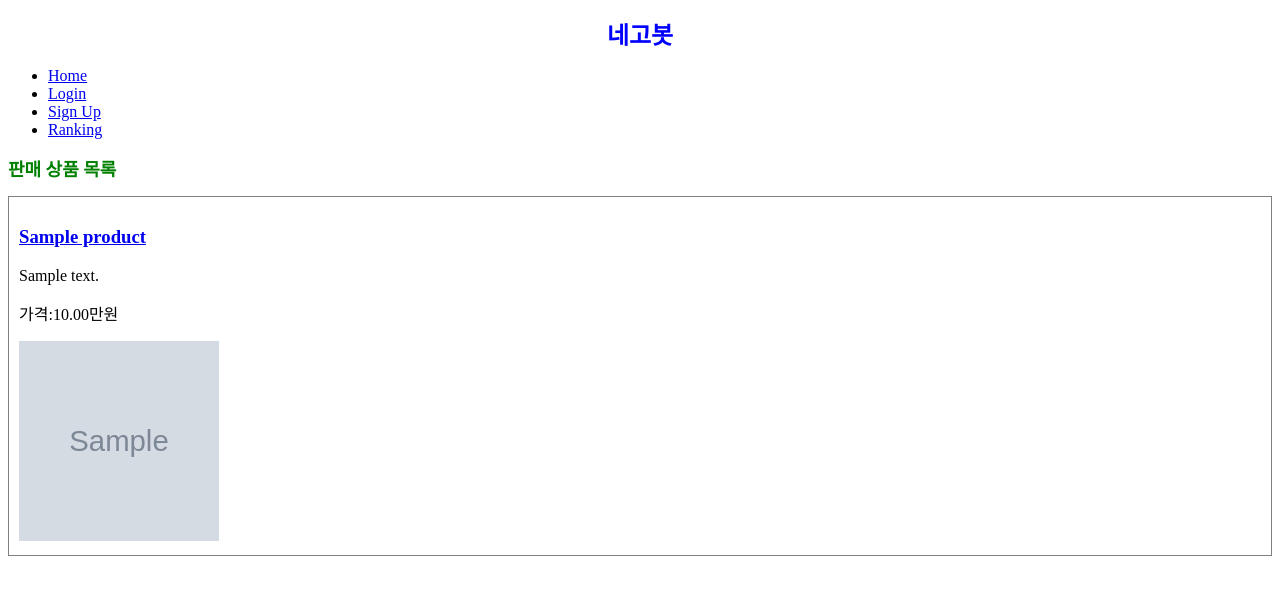
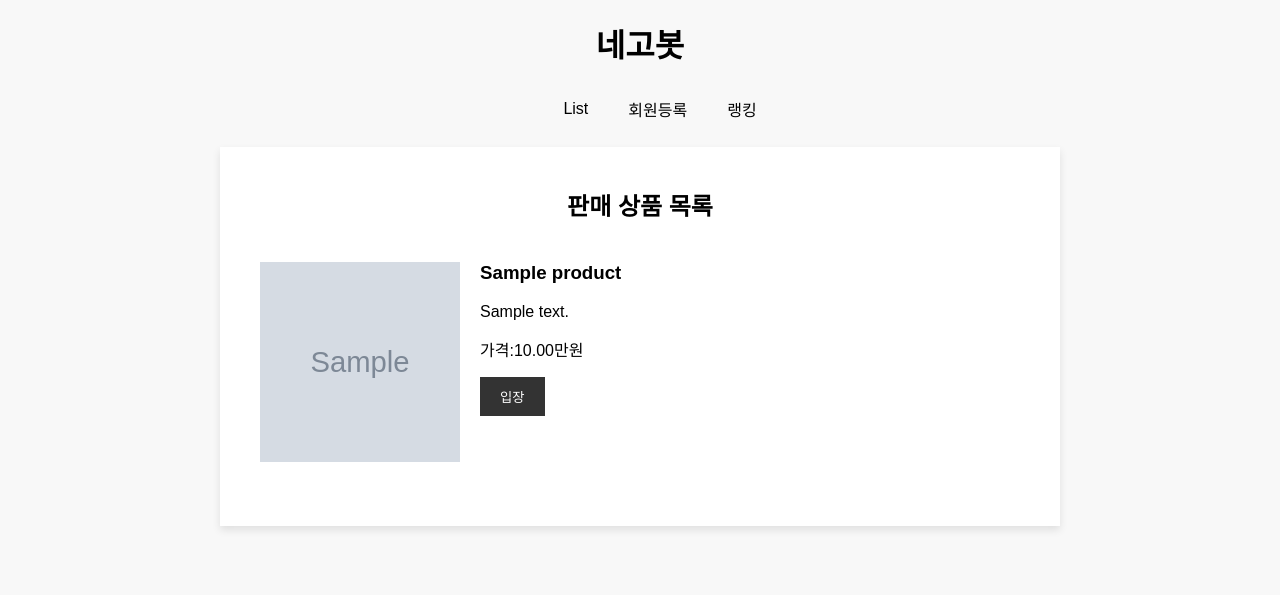
Before and after one commit to boostcampaitech5/level3_nlp_finalproject-nlp-03, a FastAPI app: page / in a window 1280 px wide. Shown: the top 595 px of the page. Run offline with FastAPI, Linux system fonts and the light colour scheme; tables that the repository leaves empty hold one stand-in row (values such as "Sample post"); grey boxes marked "Sample" are stand-in pictures; parts of the project's set-up code (start-up, migrations or seed data) failed here and were passed over.

Commit message:
update: css update

```diff
--- a/app/static/css/style.css
+++ b/app/static/css/style.css
@@ -1,42 +1,237 @@
-.Title {
-    color: blue;
-    font-size: 24px;
-    text-align: center;
-  }
-.List {
-    color: green;
-    font-size: 18px;
+body {
+  font-family: Arial, sans-serif;
+  margin: 0;
+  padding: 0;
+  background-color: #f8f8f8;
 }
 
-.product {
-    border: 1px solid gray;
+h1.Title {
+  text-align: center;
+  margin-top: 20px;
+  text-decoration: none;
+}
+
+h1.Title a {
+  text-decoration: none;
+  color: black;
+}
+
+h2.List {
+  text-align: center;
+  text-decoration: none;
+}
+
+.nav {
+  display: flex;
+  flex-direction: row;
+  align-items: center;
+  justify-content: center;
+}
+.nav ul {
+  list-style-type: none;
+  padding: 0;
+  margin: 0;
+  background-color: #333;
+  display: flex;
+  justify-content: center;
+}
+
+.nav li {
+  display: inline-block;
+  padding: 10px 20px;
+}
+
+.nav li a {
+  color: black;
+  text-decoration: none;
+}
+
+.nav li a:hover {
+  background-color: #555;
+}
+
+/* 네고봇 본문 스타일 */
+.main-content {
+  max-width: 800px;
+  margin: 0 auto;
+  padding: 20px;
+  background-color: white;
+  box-shadow: 0 4px 8px rgba(0, 0, 0, 0.1);
+}
+
+
+
+.product-list {
+  max-width: 800px;
+  margin: 0 auto;
+  padding: 20px;
+}
+
+.product-list .product {
+  display: flex;
+  margin-bottom: 20px;
+}
+
+.product-list .product-image img {
+  width: 200px;
+  height: 200px;
+  object-fit: cover;
+}
+
+.product-list .product-details {
+  flex: 1;
+  padding: 0 20px;
+}
+
+.product-list h3 {
+  margin-top: 0;
+}
+
+.product-list .product-button {
+  padding: 10px 20px;
+  background-color: #333;
+  color: white;
+  border: none;
+  cursor: pointer;
+}
+
+.product-list .product-button:hover {
+  background-color: #555;
+}
+
+/* 기타 스타일 및 커스터마이즈할 부분은 여기에 추가 가능 */
+
+/* style.css */
+.chatting .product-info {
+  max-width: 800px;
+  margin: 20px auto;
+  padding: 20px;
+  background-color: white;
+  box-shadow: 0 4px 8px rgba(0, 0, 0, 0.1);
+}
+
+.chatting  .chats {
+  max-width: 800px;
+  margin: 10px auto;
   padding: 10px;
+  background-color: white;
+  box-shadow: 0 2px 4px rgba(0, 0, 0, 0.1);
+}
+
+.chatting  form {
+  max-width: 800px;
+  margin: 20px auto;
+  padding: 20px;
+  background-color: white;
+  box-shadow: 0 4px 8px rgba(0, 0, 0, 0.1);
+}
+
+.chatting  form div {
+  display: flex;
+  align-items: center;
   margin-bottom: 10px;
 }
 
-.product h3 {
-    color: red;
+.chatting  form div span {
+  flex: 0 0 100px;
 }
 
-.product p {
-    color: black;
+.chatting  form div input[type="text"] {
+  flex: 1;
+  height: 30px;
+  margin-right: 10px;
 }
 
-.chats {
-    border: 1px solid gray;
-    padding: 10px;
-    margin-bottom: 10px;
+.chatting  form div input[type="submit"] {
+  height: 30px;
+  padding: 0 15px;
+  background-color: #333;
+  color: white;
+  border: none;
+  cursor: pointer;
 }
 
-.chats h3 {
-    color: red;
+.chatting  form div input[type="submit"]:hover {
+  background-color: #555;
 }
 
-.chats p {
-    color: navy;
-  }
+/* 기타 스타일 및 커스터마이즈할 부분은 여기에 추가 가능 */
+
+
+
+
+
+
 
 .error p {
   color: red;
   font-size:small;
 }
+
+#feedback {
+  width: 600px;
+  height: 300px;
+  text-align: left;
+  vertical-align: top;
+}
+.feedback {
+  display: flex;
+  justify-content: center;
+  align-items: center;
+  height: 100vh;
+  margin: 0;
+}
+
+.center-container {
+  text-align: center;
+}
+
+
+
+.signup form {
+  max-width: 400px;
+  margin: 0 auto;
+  padding: 20px;
+  background-color: white;
+  box-shadow: 0 4px 8px rgba(0, 0, 0, 0.1);
+}
+
+.signup form div {
+  margin-bottom: 10px;
+}
+
+.signup label {
+  display: block;
+  font-weight: bold;
+}
+
+.signup input[type="text"] {
+  width: 100%;
+  height: 30px;
+  padding: 5px;
+  font-size: 16px;
+  border: 1px solid #ccc;
+  border-radius: 5px;
+}
+
+.signup input[type="submit"] {
+  width: 100%;
+  height: 40px;
+  background-color: #333;
+  color: white;
+  border: none;
+  border-radius: 5px;
+  cursor: pointer;
+}
+
+.signup input[type="submit"]:hover {
+  background-color: #555;
+}
+
+
+
+.ranking .user {
+  margin-bottom: 20px;
+  text-align: center;
+  margin: 1px;
+}
--- /dev/null
+++ b/app/static/js/script.js
@@ -0,0 +1,28 @@
+function openPopup(productId) {
+    const inputText = prompt("Enter Your Nickname:");
+    if (inputText !== null) {
+        // 부모 창으로 데이터 전달
+        window.parent.postMessage({ id: productId, text: inputText }, window.location.origin);
+    }
+}
+
+function receiveMessage(event) {
+    const receivedData = event.data;
+    if (receivedData !== null) {
+        const { id, text } = receivedData;
+        const url = `/chatting/${id}?name=${encodeURIComponent(text)}`;
+        window.location.href = url;
+    }
+}
+
+// 각 제품별 버튼에 이벤트 리스너 추가
+const productButtons = document.querySelectorAll(".product-button");
+productButtons.forEach(button => {
+    button.addEventListener("click", () => {
+        const productId = button.dataset.productId;
+        openPopup(productId);
+    });
+});
+
+// 부모 창으로부터 데이터를 수신하고 리디렉션 수행
+window.addEventListener("message", receiveMessage, false);
--- a/app/templates/base.html
+++ b/app/templates/base.html
@@ -6,17 +6,16 @@
   <title>네고봇</title>
 </head>
 <body>
-  <h1 class="Title">네고봇</h1>
-  <ul>
-    <li><a href="/">Home</a></li>
-    <li><a href="/login">Login</a></li>
-    <li><a href="/signup">Sign Up</a></li>
-    <li><a href="/ranking">Ranking</a></li>
+  <h1 class="Title"><a href="/">네고봇</a></h1>
+  <ul class="nav">
+    <li><a href="/">List</a></li>
+    <li><a href="/signup">회원등록</a></li>
+    <li><a href="/ranking">랭킹</a></li>
   </ul>
-  {% block nav %}{% endblock %}
 
+  <div class="main-content">
   {% block subtitle %}{% endblock %}
-
   {% block content %}{% endblock %}
+  </div>
 </body>
 </html>
--- a/app/templates/index.html
+++ b/app/templates/index.html
@@ -5,14 +5,20 @@
 {% endblock %}
 
 {% block content %}
-
+<div class="product-list">
   {% for product in products %}
   <div class="product">
-    <h3>  <a href="{{ url_for('get_chatting', product_id=product.id) }}">{{ product.title }}</a> </h3>
-    <p>{{ product.description }}</p>
-    <p>가격:{{ product.price }}만원</p>
-    <img src="/static/images/{{ product.image }}" alt="{{ product.title }}" width="200", height="200">
+    <div class="product-image">
+      <img src="/static/images/{{ product.image }}" alt="{{ product.title }}">
+    </div>
+    <div class="product-details">
+      <h3>{{ product.title }}</h3>
+      <p>{{ product.description }}</p>
+      <p>가격:{{ product.price }}만원</p>
+      <button class="product-button" data-product-id="{{ product.id }}">입장</button>
+    </div>
   </div>
   {% endfor %}
-
+</div>
+  <script src="static/js/script.js"></script>
 {% endblock %}
--- a/app/templates/ranking.html
+++ b/app/templates/ranking.html
@@ -7,10 +7,12 @@
 {% block content %}
 
   {% for user in users %}
+  <div class="ranking">
   <div class="user">
     <h3> {{loop.index}}위: {{user.username}} </h3>
     <p>money:{{ user.money}}</p>
   </div>
   {% endfor %}
+</div>
 
 {% endblock %}
```
Also changed, not shown: app/templates/chatting.html (+9 -6 lines), app/templates/example.html (deleted, +0 -21 lines), app/templates/feedback.html (added, +29 -0 lines), app/templates/signup.html (+7 -7 lines). Lines whose indentation alone changed are shown as unchanged.
